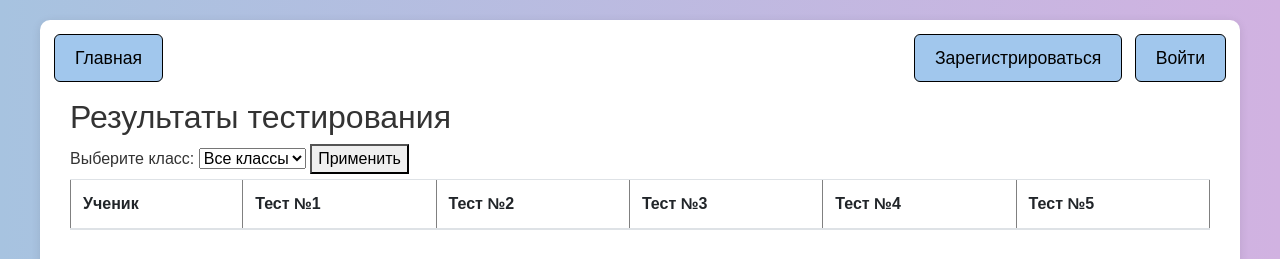
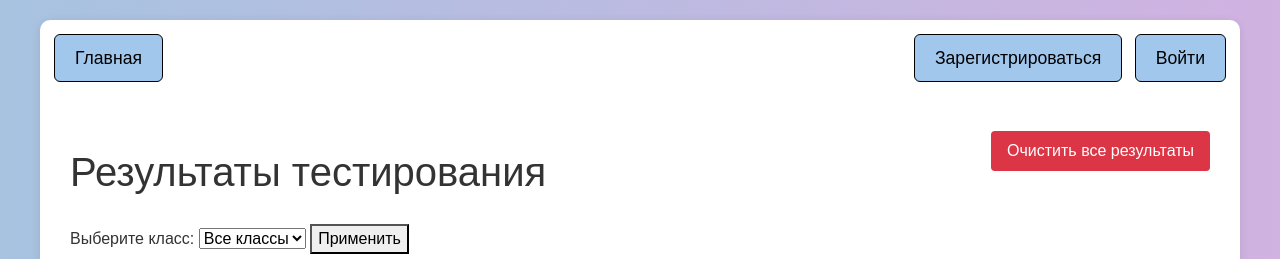
Before and after one commit to Annapurple/Geography, a Flask app: page /results in a window 1280 px wide. Shown: the top 259 px of the page. Run offline with Flask 3, Linux system fonts and the light colour scheme; data that the repository does not hold is empty; some libraries are stand-ins or nearby versions.

Commit message:
Added a button to clear results

```diff
--- a/main.py
+++ b/main.py
@@ -835,6 +835,14 @@ def test5():
 @app.route('/results', methods=['GET', 'POST'])
 def results():
     db_sess = db_session.create_session()
+    if request.method == 'POST' and 'clear_results' in request.form:
+        try:
+            db_sess.query(Tests).delete()
+            db_sess.commit()
+        except Exception as e:
+            db_sess.rollback()
+        finally:
+            return redirect(url_for('results'))
     tests = db_sess.query(Tests).all()
     new_test = []
     class_filter = request.args.get('class_filter', '')
--- a/templates/results_page.html
+++ b/templates/results_page.html
@@ -2,7 +2,15 @@
 {% block content %}
 <br>
 <br>
-<h2>Результаты тестирования</h2>
+<div style="display: flex; justify-content: space-between; align-items: center; margin-bottom: 20px;">
+    <h1>Результаты тестирования</h1>
+    <form method="POST" action="{{ url_for('results') }}" onsubmit="return confirm('Вы уверены, что хотите очистить все результаты? Это действие нельзя отменить!');">
+        <input type="hidden" name="clear_results" value="true">
+        <button type="submit" style="background-color: #dc3545; color: white; padding: 8px 16px; border: none; border-radius: 4px; cursor: pointer;">
+            Очистить все результаты
+        </button>
+    </form>
+</div>
 <form method="GET" action="{{ url_for('results') }}">
     <label for="class_filter">Выберите класс:</label>
     <select name="class_filter" id="class_filter">
```
